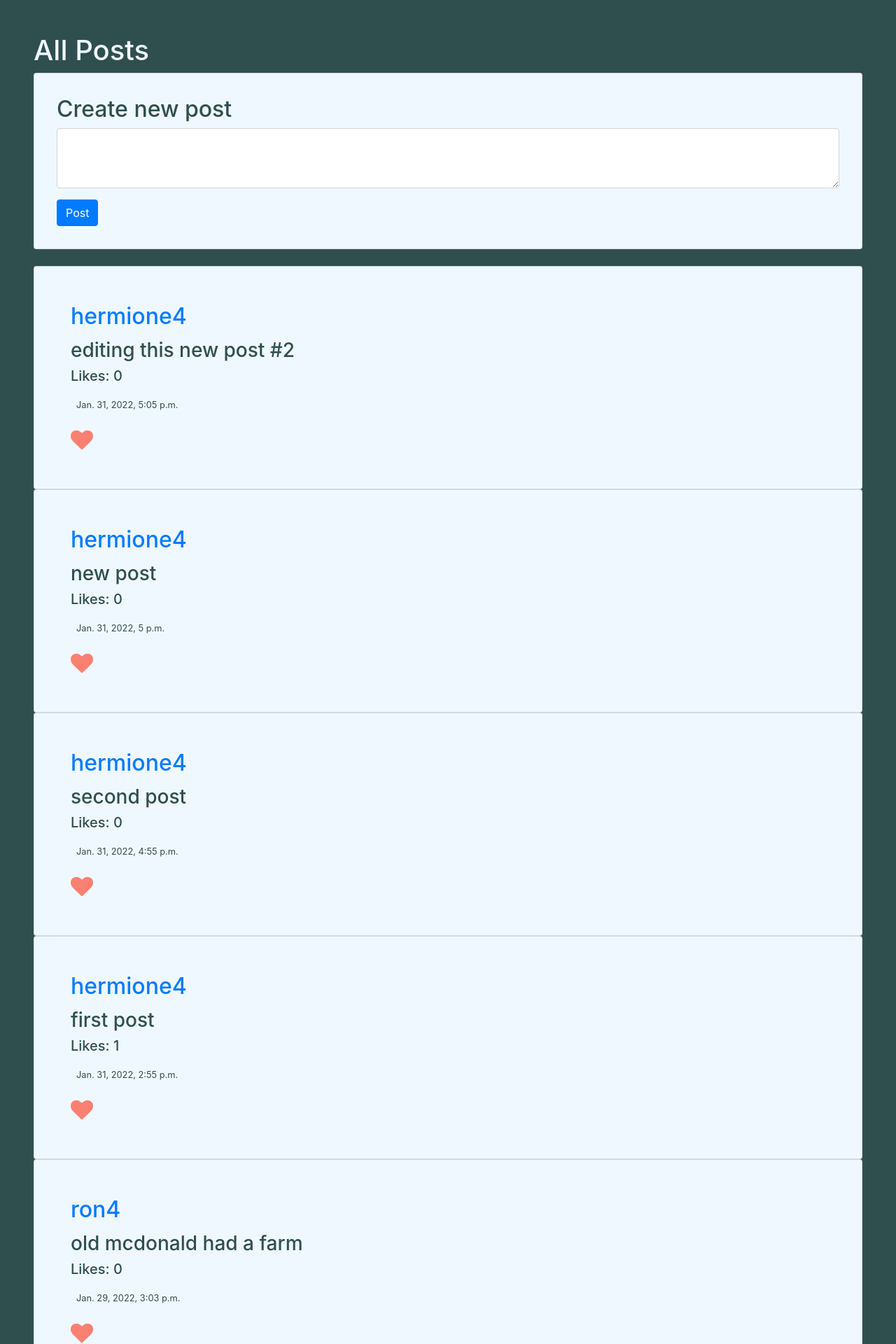
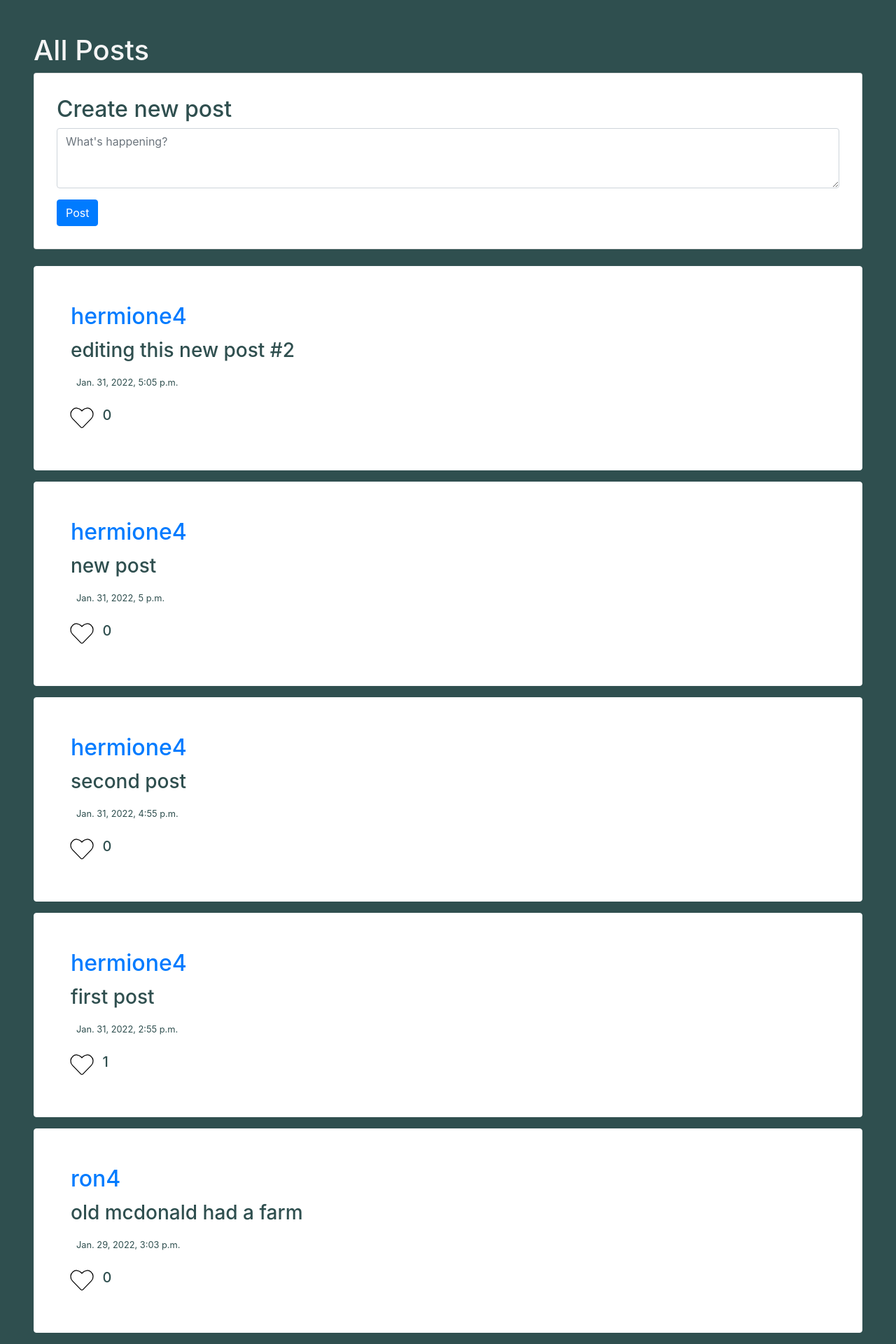
Before and after one commit to gracefour11/network, a Django app: page / in a window 1280 px wide. Shown: the part 56-1976 px from the top of the page at 70% size. Run offline with Django 3.2, Linux system fonts and the light colour scheme; a user stored in the database is signed in; data comes from the database, SQL or seed files in the repository; both versions use the stored data as it was after the commit; tables that the repository leaves empty hold one stand-in row (values such as "Sample post"); some libraries are stand-ins or nearby versions.

Commit message:
fixing like function and css

```diff
--- a/network/static/network/index.js
+++ b/network/static/network/index.js
@@ -23,9 +23,9 @@ function edit_post(id) {
 
 function like_or_unlike(id) {
     like_btn = document.getElementById(`like_btn_${id}`)
-    const currState = (like_btn.style.color == "salmon") ? "Unliked" : "Liked"
+    const currState = (like_btn.style.color == "salmon") ? "Liked" : "Unliked"
     console.log("currState: " + currState)
-    const nextColor = (currState == "Unliked") ? "grey" : "salmon"
+    const nextColor = (currState == "Unliked") ? "salmon" : "white"
     console.log("nextColor: " + nextColor)
     const nextLikeState = (currState == "Liked") ? 'false' : 'true'
     console.log("nextLikeState: " + nextLikeState)
@@ -41,7 +41,7 @@ function like_or_unlike(id) {
     .then(data => {
         like_btn.style.color = nextColor
         console.log(data)
-        like_count.innerHTML = `Likes: ${data['likes']}`.toString()
+        like_count.innerHTML = `${data['likes']}`.toString()
         console.log(like_btn.innerHTML)
     })
 }
--- a/network/static/network/styles.css
+++ b/network/static/network/styles.css
@@ -1,10 +1,9 @@
-#index-view, #following-view, #profile-view {
-    background-color:darkslategray;
-    color:aliceblue;
+#index-view, #following-view, #profile-view, #login-view, #register-view {
+    color:whitesmoke;
     padding:3rem;
 }
 .card {
-    background-color: aliceblue;
+    background-color: white;
     color: darkslategray;
 }
 
@@ -14,8 +13,18 @@
 
 #post-view {
     padding: 2rem;
+    position:relative;
 }
 
-i:hover {
-    transform:scale(1.5)
+.fa-heart:hover {
+    transform:scale(1.2);
 }
+
+.fa-heart path {
+    stroke: black;
+    stroke-width: 20px;
+}
+
+body {
+    background-color:darkslategray;
+}
--- a/network/templates/network/createpost.html
+++ b/network/templates/network/createpost.html
@@ -6,7 +6,7 @@
             {% csrf_token %}
             <div class="form-group">
                 <div class="input-group">
-                    <textarea class="form-control" rows="3" id="contents" name="contents"></textarea>
+                    <textarea class="form-control" rows="3" id="contents" name="contents" placeholder="What's happening?"></textarea>
                 </div>
             </div>
             <button type="submit" class="btn btn-primary">Post</button>
--- a/network/templates/network/index.html
+++ b/network/templates/network/index.html
@@ -3,37 +3,48 @@
 
 
 {% block title %}
-  All Posts
+  {{ title }}
 {% endblock %}
 
 {% block body %}
 <div class="container-fluid" id="index-view">
-    <h1>All Posts</h1>
+  {% if is_profile_page == "True" %}
+    {% include "network/profile.html" %}
+  {% else %}
+    <h1>{{ title }}</h1>
+  {% endif %}
     <!-- CREATE POST -->
+  {% if remove_create_post == "False" %}
     {% include "network/createpost.html" %}
+  {% endif %}
+
     <br>
     {% csrf_token %}
 
     <!-- SHOW ALL POSTS BY CURRENT USER -->
     {% for post in all_posts %}
-    <div class="card" id="post-view">
+    <div class="card border-light mb-3" id="post-view">
         <div class="card-body">
             <h2 class="card-title"><a href="{% url 'profile' post.user.username %}">{{post.user.username}}</a></h2>
             <h3 class="card-text" id="post_body_{{post.id}}"> {{ post.contents }}</h3>
-            <h5 class="card-text" id="like_count_{{post.id}}"> Likes: {{ post.get_likes_count }}</h5>
+            <!-- <h5 class="card-text" id="like_count_{{post.id}}"> Likes: {{ post.get_likes_count }}</h5> -->
             <p class="card-text ml-auto p-2"><small>{{post.created_dt}}</small></p>
 
+            <div style="display: inline-flex">
               {% if request.user in post.likes.all %}
-              <i id="like_btn_{{post.id}}" class="fa fa-heart fa-2x" style="color: grey; " onclick="like_or_unlike(`{{post.id}}`)"></i>
+                <i id="like_btn_{{post.id}}" class="fa fa-heart fa-2x" style="color: salmon; " onclick="like_or_unlike(`{{post.id}}`)"></i>
               {% else %}
-              <i id="like_btn_{{post.id}}" class="fa fa-heart fa-2x" style="color: salmon; " onclick="like_or_unlike(`{{post.id}}`)"></i>
+                <i id="like_btn_{{post.id}}" class="fa fa-heart fa-2x" style="color: white; " onclick="like_or_unlike(`{{post.id}}`)"></i>
               {% endif %}
+              &nbsp;&nbsp;&nbsp;
+              <h5 id="like_count_{{post.id}}"> {{ post.get_likes_count }}</h5>
 
               &nbsp;&nbsp;&nbsp;&nbsp;&nbsp;
               <!-- EDIT FUNCTION (if current user is post user) -->
               {% ifequal request.user post.user %}
-            <button class="btn btn-secondary" onclick='edit_post(`{{post.id}}`)'>Edit</button>
+              <button class="btn btn-outline-info" onclick='edit_post(`{{post.id}}`)'>Edit</button>
               {% endifequal %}
+            </div>
 
             <!-- EDIT POST VIEW -->
             <div id="edit_post_body_{{post.id}}" style="display:none">
--- a/network/templates/network/layout.html
+++ b/network/templates/network/layout.html
@@ -6,17 +6,18 @@
         <title>{% block title %}Social Network{% endblock %}</title>
         <link rel="stylesheet" href="https://stackpath.bootstrapcdn.com/bootstrap/4.4.1/css/bootstrap.min.css" integrity="sha384-Vkoo8x4CGsO3+Hhxv8T/Q5PaXtkKtu6ug5TOeNV6gBiFeWPGFN9MuhOf23Q9Ifjh" crossorigin="anonymous">
         <link href="{% static 'network/styles.css' %}" rel="stylesheet">
+        <script defer src="https://use.fontawesome.com/releases/v5.0.6/js/all.js"></script>
     </head>
     <body>
 
         <nav class="navbar navbar-expand-lg navbar-light bg-light">
-            <a class="navbar-brand" href="#">Network</a>
+            <a class="navbar-brand" href="{% url 'index' %}">Network</a>
 
             <div>
               <ul class="navbar-nav mr-auto">
                 {% if user.is_authenticated %}
                     <li class="nav-item">
-                        <a class="nav-link" href="#"><strong>{{ user.username }}</strong></a>
+                        <a class="nav-link" href="{% url 'profile' user.username %}"><strong>{{ user.username }}</strong></a>
                     </li>
                 {% endif %}
                 <li class="nav-item">
--- a/network/templates/network/login.html
+++ b/network/templates/network/login.html
@@ -1,6 +1,7 @@
 {% extends "network/layout.html" %}
 
 {% block body %}
+<div class = "container-fluid" id="login-view">
 
     <h2>Login</h2>
 
@@ -20,5 +21,5 @@
     </form>
 
     Don't have an account? <a href="{% url 'register' %}">Register here.</a>
-
+</div>
 {% endblock %}
--- a/network/templates/network/register.html
+++ b/network/templates/network/register.html
@@ -1,7 +1,7 @@
 {% extends "network/layout.html" %}
 
 {% block body %}
-
+<div class="container-fluid" id="register-view">
     <h2>Register</h2>
 
     {% if message %}
@@ -26,5 +26,5 @@
     </form>
 
     Already have an account? <a href="{% url 'login' %}">Log In here.</a>
-
+</div>
 {% endblock %}
--- a/network/views.py
+++ b/network/views.py
@@ -15,12 +15,13 @@ from . import forms
 MAX_POSTS_PER_PAGE = 10
 
 def index(request):
-
     unpaginated_posts = Post.objects.all().order_by('-created_dt')
     all_posts = paginate(request, unpaginated_posts)
     return render(request, "network/index.html", {
         'form': forms.CreatePostForm(),
-        'all_posts': all_posts
+        'all_posts': all_posts,
+        "title": "All Posts",
+        'remove_create_post': "False"
     })
 
 def paginate(request, dataList):
@@ -143,19 +144,26 @@ def profile(request, username):
     follow_list = request_user.follow_list.all()
     following_count = profile_user.get_following_count()
     follower_count = profile_user.get_follower_count()
-    unpaginated_posts = Post.objects.all().order_by('-created_dt')
+    unpaginated_posts = Post.objects.filter(user=profile_user).order_by('-created_dt')
     all_posts = paginate(request, unpaginated_posts)
     is_following = False
 
     if profile_user in follow_list:
         is_following = True
 
-    return render(request, "network/profile.html", {
+    remove_create_post = "True"
+    if request_user == profile_user:
+        remove_create_post = "False"
+
+    return render(request, "network/index.html", {
         'profile_user': profile_user,
         'following_count': following_count,
         'follower_count': follower_count,
         'all_posts': all_posts,
-        'is_following': is_following
+        'is_following': is_following,
+        'is_profile_page': "True",
+        'title': profile_user.username,
+        'remove_create_post': remove_create_post
     })
 
 @login_required
@@ -185,6 +193,8 @@ def following(request):
     unpaginated_posts = Post.objects.filter(user__in=follow_list).order_by('-created_dt')
     all_posts = paginate(request, unpaginated_posts)
 
-    return render(request, "network/following.html", {
-        'all_posts': all_posts
+    return render(request, "network/index.html", {
+        'all_posts': all_posts,
+        'title': "Following",
+        'remove_create_post': "True"
     })
```
Also changed, not shown: network/templates/network/following.html (+12 -5 lines), network/templates/network/profile.html (+10 -49 lines), db.sqlite3. Lines whose indentation alone changed are shown as unchanged.
